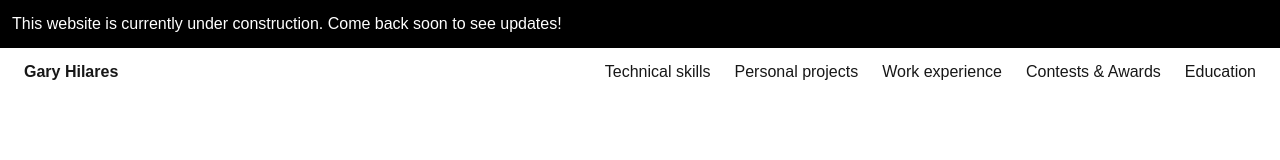
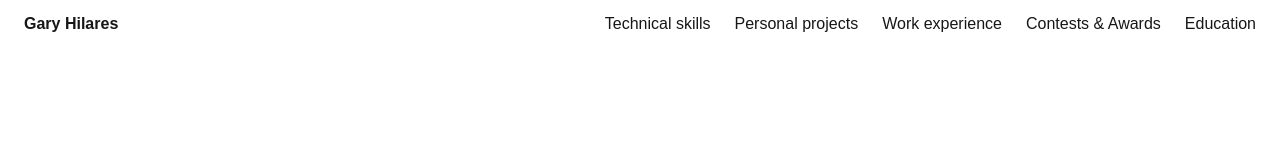
Before and after one commit to GaryHilares/Personal-Website, a Next.js app: page / in a window 1280 px wide. Shown: the top 160 px of the page. Built offline with nearby package versions, Linux system fonts and the light colour scheme.

Commit message:
Removed WIP banner

```diff
--- a/src/app/page.tsx
+++ b/src/app/page.tsx
@@ -4,15 +4,6 @@ import { AosInitializer } from "./aos";
 interface LinkData {
   text: string;
   url: string;
-}
-
-function WIPBanner() {
-  return (
-    <div className="bg-black text-white p-3">
-      This website is currently under construction. Come back soon to see
-      updates!
-    </div>
-  );
 }
 
 function NavBar({
@@ -30,7 +21,6 @@ function NavBar({
 }) {
   return (
     <header>
-      <WIPBanner />
       <div className="overflow-auto mx-3">
         <h1 className="font-bold inline-block m-3">Gary Hilares</h1>
         <ul className="float-right">
```
